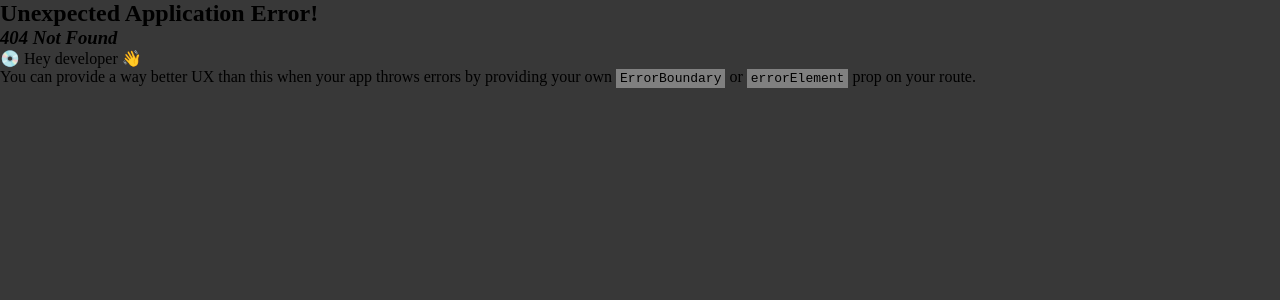
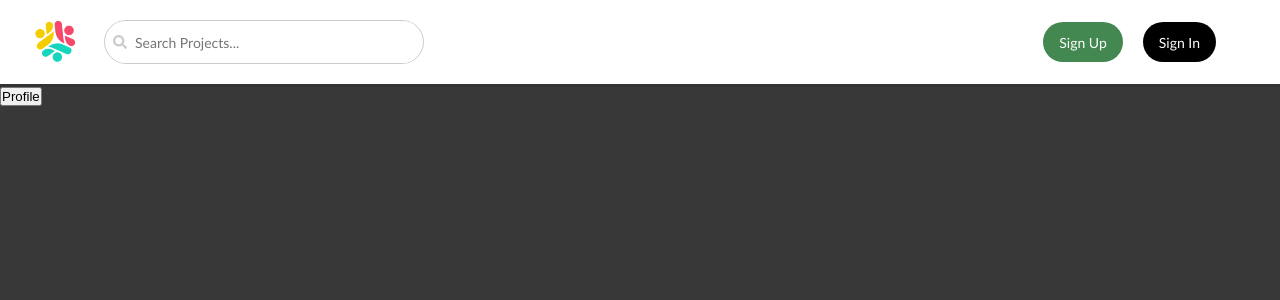
Before and after one commit to Scroll120/gettogether, a React (Vite) app in the folder frontend/: page /dashboard in a window 1280 px wide. Before the commit this address had no page. Shown: the top 300 px of the page. Built offline with nearby package versions, Linux system fonts and the light colour scheme.

Commit message:
removed dropdown on navbar for a general dashboard button, sidebar dashboard and outlet for pages UNDER the /dashboard

```diff
--- /dev/null
+++ b/frontend/src/components/Dashboard/DashboardLayout.jsx
@@ -0,0 +1,15 @@
+import "./dashboardLayout.css";
+import { Outlet } from "react-router-dom";
+import { useNavigate } from "react-router-dom";
+
+
+export default function DashboardLayout () {
+    const navigate = useNavigate();
+
+    return (
+        <section className="dashboard-section">
+            <button onClick={() => navigate("/dashboard/me")}>Profile</button>
+            <Outlet/>
+        </section>
+    )
+}
--- a/frontend/src/components/NavBar/NavBar.jsx
+++ b/frontend/src/components/NavBar/NavBar.jsx
@@ -79,6 +79,10 @@ export default function NavBar() {
             <div className='right-section'>
                 {isLoggedIn ? (
                     <>
+                        <div>
+                            <button className='sign-button dashboard' onClick={()=> navigate("/dashboard")}>Dashboard</button>
+                        </div>
+                    {/*
                         <div className='dropdown-menu-wrapper'>
                             <div className='hamburger-icon'> &#9776; </div>
 
@@ -92,6 +96,7 @@ export default function NavBar() {
                                 </li>
                             </ul>
                         </div>
+                    */}
                         <button className="sign-button sign-out" onClick={handleSignOut}>Sign Out</button>
                     </>
                 ) : (
--- a/frontend/src/components/NavBar/navBar.css
+++ b/frontend/src/components/NavBar/navBar.css
@@ -139,6 +139,12 @@
   background-color: rgb(170, 57, 57);
 }
 
+.dashboard {
+  background-color: rgb(0,0,0);
+}
+
+/* MIGHT BE REMOVED, REPLACED WITH SINGLE DASHBOARD BUTTON
+
 .dropdown-menu-wrapper {
   position: relative;
   display: flex;
@@ -217,7 +223,7 @@
 .dropdown a:hover {
   background-color: #f2f2f2;
 }
-
+*/
 
 
 
@@ -248,6 +254,8 @@
     max-width: 200px;
   }
 
+
+  /* MIGHT BE REMOVED, SWITCHING TO SINGLE DASHBOARD BUTTON
   .dropdown {
     right: auto;
     left: 0;
@@ -259,5 +267,6 @@
     width: 100%;
     justify-content: center;
   }
+  */
 
 }
```
Also changed, not shown: frontend/src/App.jsx (+9 -2 lines), frontend/src/components/Dashboard/dashboardLayout.css (added).
